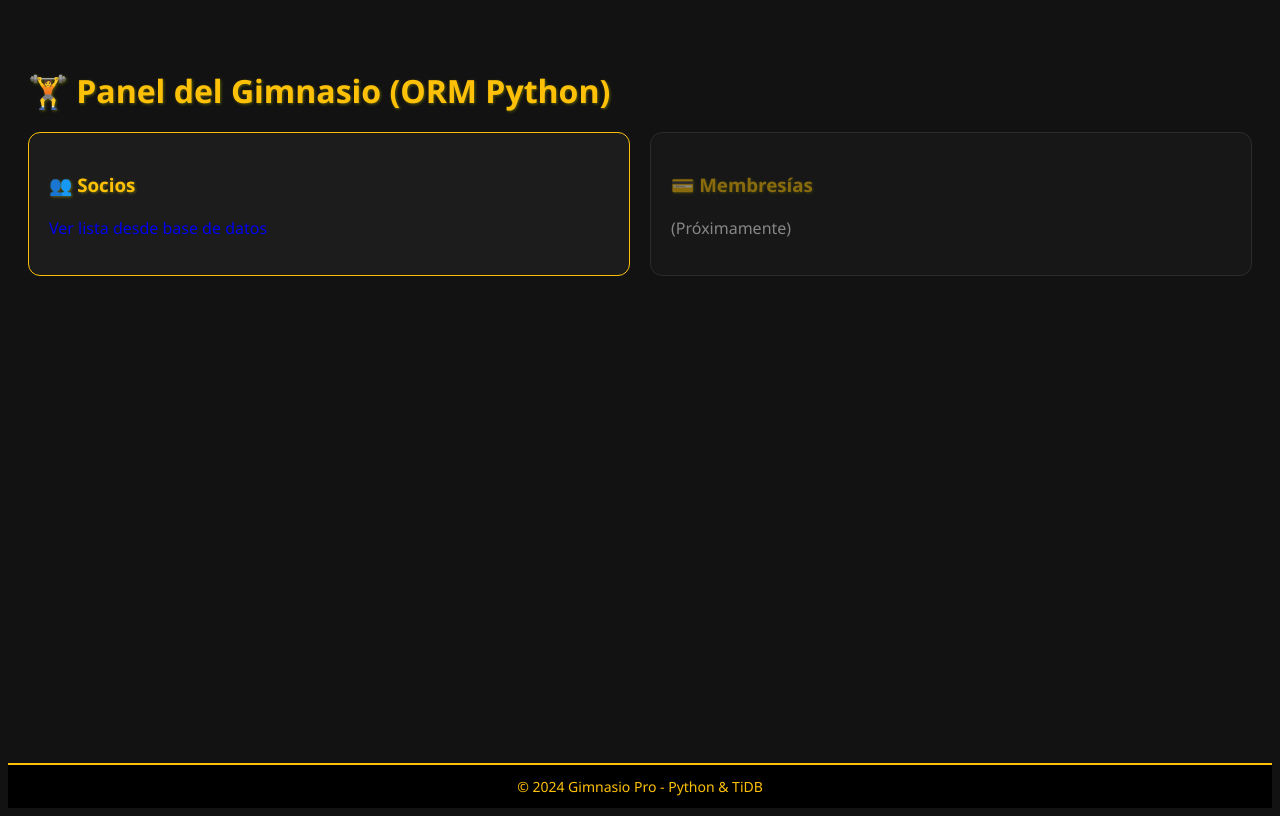
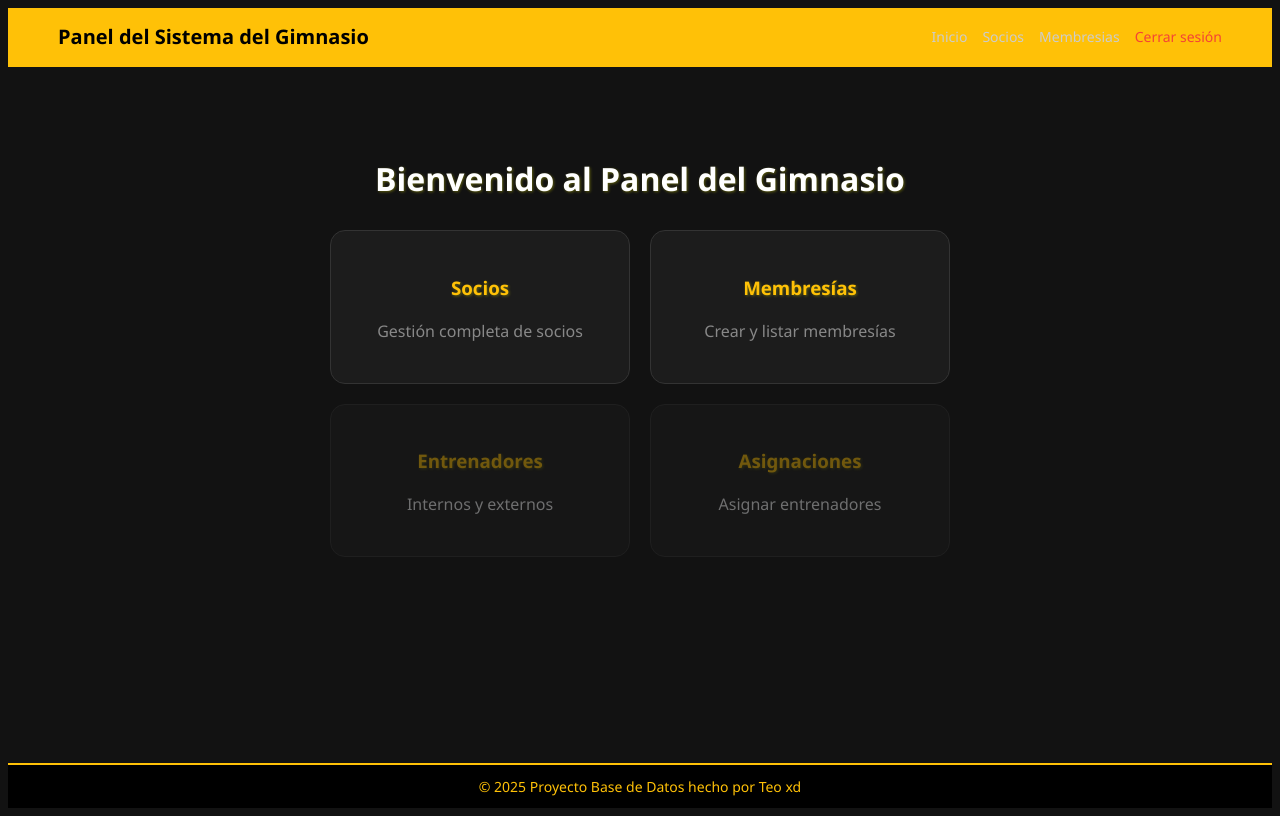
Before and after one commit to davidcuellarbt-hue/gym-api-python, a Flask app: page / in a window 1280 px wide. Run offline with Flask 3, Linux system fonts and the light colour scheme.

Commit message:
Update index.html

```diff
--- a/templates/index.html
+++ b/templates/index.html
@@ -2,23 +2,56 @@
 <html lang="es">
 <head>
     <meta charset="UTF-8">
-    <title>Panel Gym - Python</title>
+    <title>Panel del Sistema del Gimnasio</title>
     <link rel="stylesheet" href="{{ url_for('static', filename='css/estilo.css') }}">
+    <style>
+        /* Ajuste extra para las cards de la imagen */
+        .cards {
+            display: grid;
+            grid-template-columns: repeat(2, 300px);
+            justify-content: center;
+            gap: 20px;
+            margin-top: 30px;
+        }
+        .card {
+            background-color: #1c1c1c;
+            border: 1px solid #333;
+            padding: 25px;
+            border-radius: 15px;
+            text-decoration: none;
+            transition: 0.3s;
+        }
+        .card:hover { border-color: #ffc107; transform: translateY(-5px); }
+    </style>
 </head>
 <body>
-    <div class="container">
-        <h1 class="title">🏋️ Panel del Gimnasio (ORM Python)</h1>
-        <section class="cards" style="display: grid; grid-template-columns: repeat(2, 1fr); gap: 20px;">
-            <a class="card" href="/socios" style="text-decoration: none; background: #1c1c1c; padding: 20px; border-radius: 12px; border: 1px solid #ffc107;">
-                <h3>👥 Socios</h3>
-                <p>Ver lista desde base de datos</p>
+    <nav class="navbar" style="display: flex; justify-content: space-between; align-items: center; padding: 15px 50px; background: #000; border-bottom: 2px solid #ffc107;">
+        <div class="navbar-brand" style="color: #ffc107; font-size: 20px;">Panel del Sistema del Gimnasio</div>
+        <div class="nav-links" style="display: flex; gap: 15px; font-size: 14px;">
+            <a href="/" style="color: #ccc; text-decoration: none;">Inicio</a>
+            <a href="/socios" style="color: #ccc; text-decoration: none;">Socios</a>
+            <a href="/membresias" style="color: #ccc; text-decoration: none;">Membresias</a>
+            <span style="color: #f44336; cursor: pointer;">Cerrar sesión</span>
+        </div>
+    </nav>
+
+    <div class="container" style="text-align: center;">
+        <h1 style="margin-top: 50px; font-weight: bold; color: #fff;">Bienvenido al Panel del Gimnasio</h1>
+
+        <section class="cards">
+            <a class="card" href="/socios">
+                <h3>Socios</h3>
+                <p style="color: #888;">Gestión completa de socios</p>
             </a>
-            <div class="card" style="opacity: 0.5; background: #1c1c1c; padding: 20px; border-radius: 12px; border: 1px solid #444;">
-                <h3>💳 Membresías</h3>
-                <p>(Próximamente)</p>
-            </div>
+            <a class="card" href="/membresias">
+                <h3>Membresías</h3>
+                <p style="color: #888;">Crear y listar membresías</p>
+            </a>
+            <div class="card" style="opacity: 0.4;"><h3>Entrenadores</h3><p>Internos y externos</p></div>
+            <div class="card" style="opacity: 0.4;"><h3>Asignaciones</h3><p>Asignar entrenadores</p></div>
         </section>
     </div>
-    <footer>© 2024 Gimnasio Pro - Python & TiDB</footer>
+
+    <footer>© 2025 Proyecto Base de Datos hecho por Teo xd</footer>
 </body>
 </html>
```
